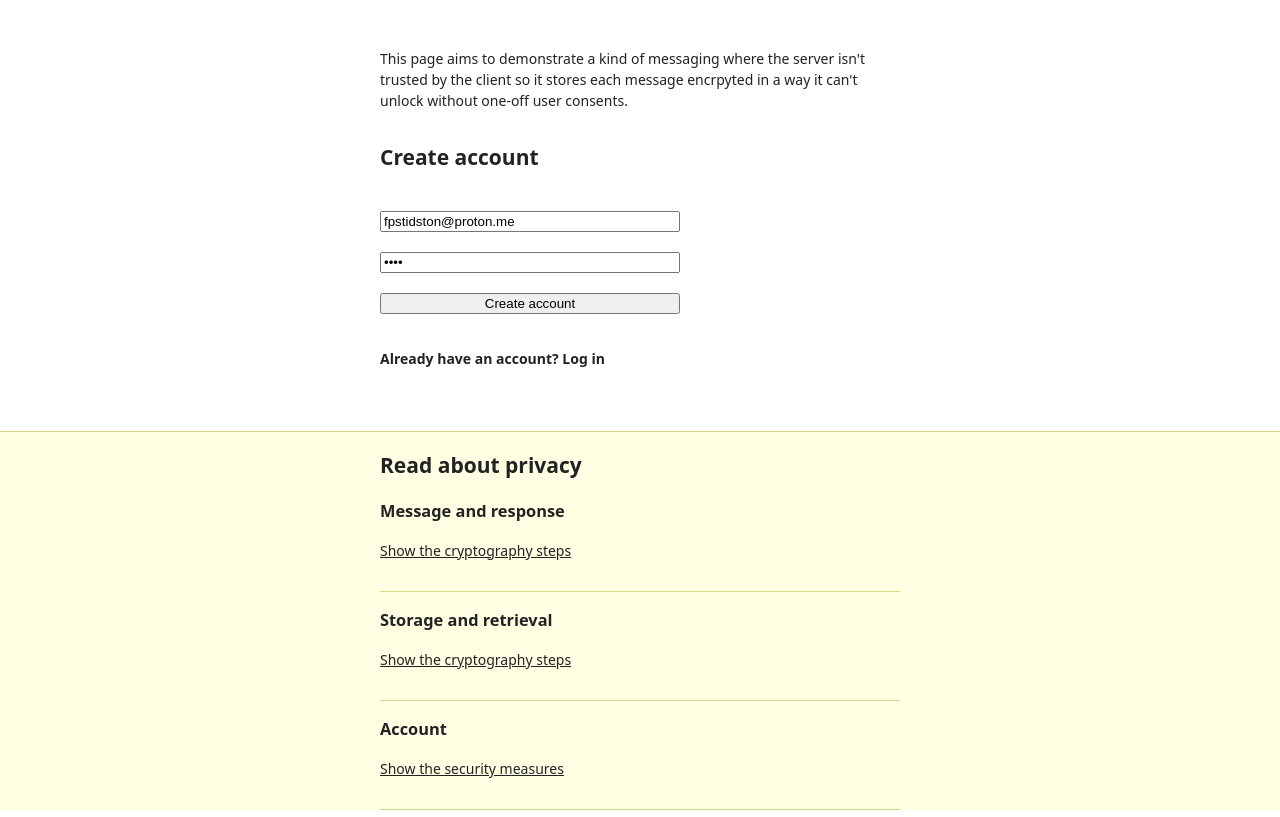
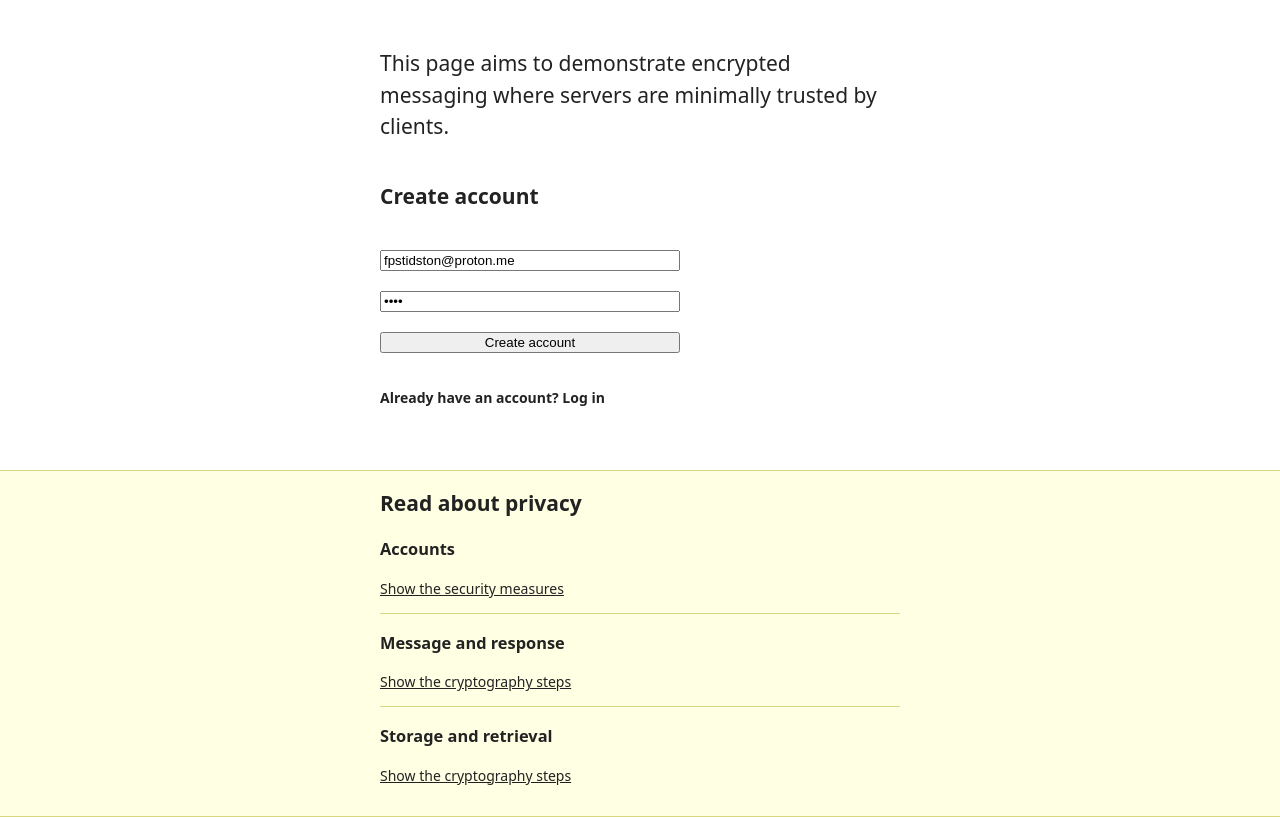
Before and after one commit to fpstidston/sais-frontend, a Vue app: page / in a window 1280 px wide. Built offline with nearby package versions, Linux system fonts and the light colour scheme.

Commit message:
minor changes

```diff
--- a/src/App.vue
+++ b/src/App.vue
@@ -192,7 +192,9 @@ const decryptMessages = async (messages) => {
       Please wait...
     </div>
     <template v-else>
-      <p v-if="!isLoggedIn">This page aims to demonstrate a kind of messaging where the server isn't trusted by the client so it stores each message encrpyted in a way it can't unlock without one-off user consents.</p>
+      <div v-if="!isLoggedIn">
+        <p class="lead" v-if="!isLoggedIn">This page aims to demonstrate encrypted messaging where servers are minimally trusted by clients.</p>
+      </div>
       <form v-if="!isLoggedIn && !showLogin">
         <h2>Create account</h2>
         <input type="email" v-model="email" />
@@ -229,13 +231,41 @@ const decryptMessages = async (messages) => {
     <aside>
       <div>
         <h2>Read about privacy</h2>
-        <div @click="showPrivacy = !showPrivacy" class="item">
+        <div class="item">
+          <h3>Accounts</h3>
+          <p @click="showAccount = !showAccount"  class="toggle">{{  showAccount ? 'Hide' : 'Show' }} the security measures</p>
+          <template v-if="showAccount">
+            <h4>Sign up and log in</h4>
+            <p>Server has zero-knowledge of user password</p>
+            <ul>
+                <li>User generates public/private key pair</li>
+                <li>User password is used to genereate a strong key</li>
+                <li>Strong key is used to encrypt the private key</li>
+                <li>Server receives and stores public key, and encrypted private key</li>
+                <li>User signs a challenge using their private key</li>
+                <li>Server uses users public_key to verify the signature</li>
+            </ul>
+            <h4>(Not started) Multi-factor login</h4>
+            <ul>
+              <li>Generate encrypted 160-bit base32 encoded secret</li>
+              <li>Store it encrpyted at rest</li>
+              <li>Display the secret as a QR code to client</li>
+              <li>Client scans QR code into FreeOTP</li>
+              <li>Server generates 6-digit code every 30 seconds</li>
+              <li>On client log in, generate a code on server to match</li>
+              <li>Log client in</li>
+            </ul>
+          </template>
+        </div>
+        <div class="item">
           <h3>Message and response</h3>
-          <p class="toggle">{{  showPrivacy ? 'Hide' : 'Show' }} the cryptography steps</p>
+          <p  @click="showPrivacy = !showPrivacy"  class="toggle">{{  showPrivacy ? 'Hide' : 'Show' }} the cryptography steps</p>
           <template v-if="showPrivacy">
+            <p>Server encryption requires authenticated, single-use, per message consents.</p>
+            <h4>Sending</h4>
             <ol>
               <li>
-                <strong>Encryption:</strong> User writes and locks a message using a unique message key
+                <strong>Encryption:</strong> User rewrites and locks a message using a unique message key
               </li>
               <li>
                 <strong>Challenge:</strong> Client generates a secret for the server to prove who they are when they get back
@@ -267,6 +297,9 @@ const decryptMessages = async (messages) => {
               <li>
                 <strong>Storage:</strong> Server stores the locked messages and the locked keys that only the client can unlock.
               </li>
+            </ol>
+            <h4>Receiving</h4>
+            <ol>
               <li>
                 <strong>(Option) Challenge:</strong> Server generates a challenge for the client including the original secret
               </li>
@@ -279,9 +312,9 @@ const decryptMessages = async (messages) => {
             </ol>
           </template>
         </div>
-        <div @click="showStorage = !showStorage" class="item">
+        <div class="item">
           <h3>Storage and retrieval</h3>
-          <p class="toggle">{{  showStorage ? 'Hide' : 'Show' }} the cryptography steps</p>
+          <p @click="showStorage = !showStorage"  class="toggle">{{  showStorage ? 'Hide' : 'Show' }} the cryptography steps</p>
           <template v-if="showStorage">
             <h4>Client-sever</h4>
             <ol>
@@ -307,32 +340,6 @@ const decryptMessages = async (messages) => {
             </ul>
           </template>
         </div>
-        <div @click="showAccount = !showAccount" class="item">
-          <h3>Account</h3>
-          <p class="toggle">{{  showAccount ? 'Hide' : 'Show' }} the security measures</p>
-          <template v-if="showAccount">
-            <h4>Sign up and log in</h4>
-            <p>Server has zero-knowledge of user password</p>
-            <ul>
-                <li>User generates public/private key pair</li>
-                <li>User password is used to genereate a strong key</li>
-                <li>Strong key is used to encrypt the private key</li>
-                <li>Server receives and stores public key, and encrypted private key</li>
-                <li>User signs a challenge using their private key</li>
-                <li>Server uses users public_key to verify the signature</li>
-            </ul>
-            <h4>(Not started) Multi-factor login</h4>
-            <ul>
-              <li>Generate encrypted 160-bit base32 encoded secret</li>
-              <li>Store it encrpyted at rest</li>
-              <li>Display the secret as a QR code to client</li>
-              <li>Client scans QR code into FreeOTP</li>
-              <li>Server generates 6-digit code every 30 seconds</li>
-              <li>On client log in, generate a code on server to match</li>
-              <li>Log client in</li>
-            </ul>
-          </template>
-        </div>
       </div>
     </aside>
   </section>
@@ -349,14 +356,17 @@ form {
   max-width: 300px;
   gap: 20px
 }
-#about .item {
+#about .item:not(:last-child) {
   border-bottom: 1px solid rgb(215, 215, 128);
-  padding-bottom: 1rem;
 }
 #about {
   padding: 0 1rem;
   border-top: 1px solid rgb(215, 215, 128);
-  border-top: 1px solid rgb(215, 215, 128);
+  border-bottom: 1px solid rgb(215, 215, 128);
+  background-color: rgb(255, 255, 228);
+  padding-bottom: 1rem;
+}
+.info {
   background-color: rgb(255, 255, 228);
 }
 .date {
--- a/src/style.css
+++ b/src/style.css
@@ -26,7 +26,7 @@ header {
 header .hero {
     padding: 3rem 2rem;
 }
-header p.lead {
+p.lead {
     font-size: 21px;
 }
 article,
--- a/src/utils/flows.ts
+++ b/src/utils/flows.ts
@@ -36,12 +36,12 @@ export async function encryptMessageForSend(message: string, decryptedPrivateKey
     const signature = bufferToBase64(signatureBuffer)
 
     const clientPublicKey = await importPublicKey(clientPublicKeyB64)
-    const warppedKeyClient = await encryptMessageKey(messageKey, clientPublicKey)
+    const wrappedKeyClient = await encryptMessageKey(messageKey, clientPublicKey)
 
     return {
         encryptedMessage,
         wrappedKeyServer,
-        warppedKeyClient,
+        wrappedKeyClient,
         challengeString: challengeAndKeyString,
         signature,
         salt,
```
